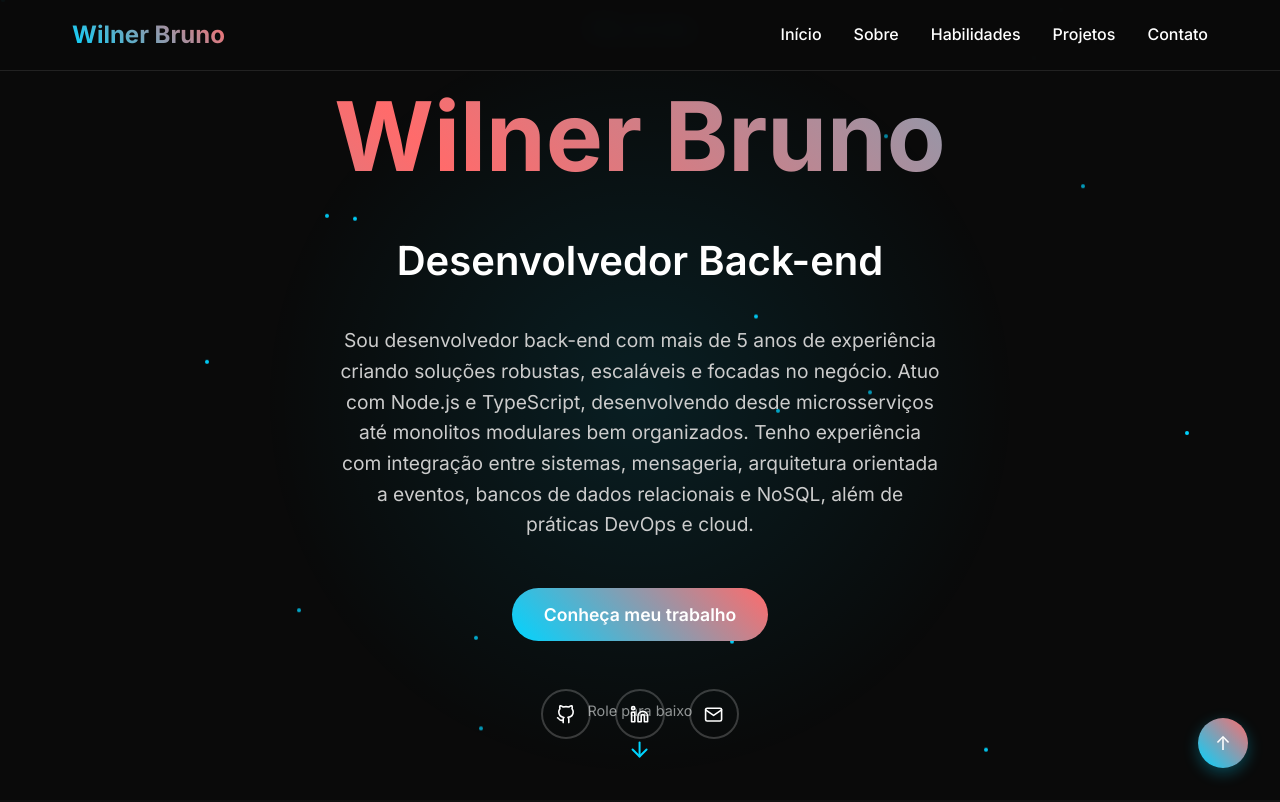
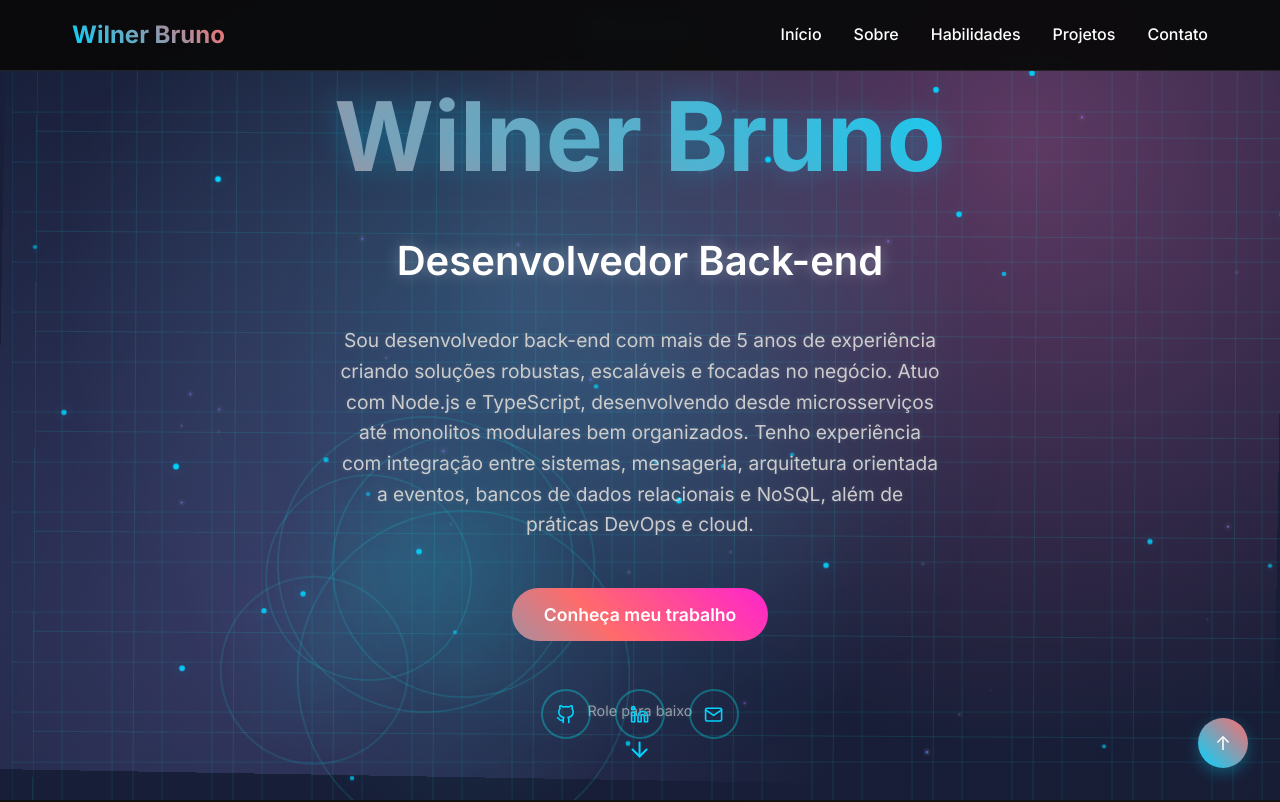
Before and after one commit to wilner2/website, a React (Create React App) app: page / in a window 1280 px wide. Shown: the top 802 px of the page. Built offline with nearby package versions, Linux system fonts and the light colour scheme.

Commit message:
feat: adiciona background tech com gradiente animado e efeitos visuais

```diff
--- a/src/components/Hero.js
+++ b/src/components/Hero.js
@@ -23,6 +23,49 @@ const BackgroundGradient = styled.div`
   z-index: 1;
 `;
 
+// Grid tech animado
+const TechGrid = styled.div`
+  position: absolute;
+  top: 0;
+  left: 0;
+  right: 0;
+  bottom: 0;
+  background-image:
+    linear-gradient(rgba(0, 255, 255, 0.1) 1px, transparent 1px),
+    linear-gradient(90deg, rgba(0, 255, 255, 0.1) 1px, transparent 1px);
+  background-size: 100px 100px;
+  animation: gridFloat 20s linear infinite;
+  z-index: 1;
+  pointer-events: none;
+
+  @keyframes gridFloat {
+    0% {
+      transform: translate(0, 0) rotate(0deg);
+    }
+    100% {
+      transform: translate(100px, 100px) rotate(1deg);
+    }
+  }
+`;
+
+// Círculos tech flutuantes
+const TechCircles = styled.div`
+  position: absolute;
+  top: 0;
+  left: 0;
+  right: 0;
+  bottom: 0;
+  z-index: 1;
+  pointer-events: none;
+`;
+
+const TechCircle = styled(motion.div)`
+  position: absolute;
+  border: 1px solid rgba(0, 255, 255, 0.3);
+  border-radius: 50%;
+  background: radial-gradient(circle, rgba(0, 255, 255, 0.1) 0%, transparent 70%);
+`;
+
 const Content = styled.div`
   max-width: 1200px;
   width: 100%;
@@ -37,18 +80,21 @@ const Greeting = styled(motion.h2)`
   color: #00d4ff;
   margin-bottom: 1rem;
   opacity: 0.9;
+  text-shadow: 0 0 10px rgba(0, 212, 255, 0.5);
 `;
 
 const Name = styled(motion.h1)`
   font-size: clamp(3rem, 8vw, 6rem);
   font-weight: 700;
   margin-bottom: 1rem;
-  background: linear-gradient(45deg, #00d4ff, #ff6b6b, #00d4ff);
-  background-size: 200% 200%;
+  background: linear-gradient(45deg, #00d4ff, #ff6b6b, #00d4ff, #ff00ff);
+  background-size: 300% 300%;
   -webkit-background-clip: text;
   -webkit-text-fill-color: transparent;
   background-clip: text;
-  animation: gradientShift 3s ease-in-out infinite;
+  animation: gradientShift 4s ease-in-out infinite;
+  text-shadow: 0 0 30px rgba(0, 212, 255, 0.3);
+  position: relative;
 `;
 
 const Title = styled(motion.h2)`
@@ -57,6 +103,7 @@ const Title = styled(motion.h2)`
   color: #ffffff;
   margin-bottom: 2rem;
   opacity: 0.9;
+  text-shadow: 0 0 15px rgba(255, 255, 255, 0.3);
 `;
 
 const Description = styled(motion.p)`
@@ -66,10 +113,12 @@ const Description = styled(motion.p)`
   margin: 0 auto 3rem;
   line-height: 1.6;
   opacity: 0.8;
+  text-shadow: 0 0 5px rgba(204, 204, 204, 0.2);
 `;
 
 const CTAButton = styled(motion.button)`
-  background: linear-gradient(45deg, #00d4ff, #ff6b6b);
+  background: linear-gradient(45deg, #00d4ff, #ff6b6b, #ff00ff);
+  background-size: 200% 200%;
   color: white;
   border: none;
   padding: 1rem 2rem;
@@ -78,10 +127,38 @@ const CTAButton = styled(motion.button)`
   border-radius: 50px;
   cursor: pointer;
   margin-bottom: 3rem;
-  transition: transform 0.3s ease;
+  transition: all 0.3s ease;
+  position: relative;
+  overflow: hidden;
+  animation: buttonGlow 3s ease-in-out infinite;
+
+  &::before {
+    content: '';
+    position: absolute;
+    top: 0;
+    left: -100%;
+    width: 100%;
+    height: 100%;
+    background: linear-gradient(90deg, transparent, rgba(255, 255, 255, 0.2), transparent);
+    transition: left 0.5s;
+  }
+
+  &:hover::before {
+    left: 100%;
+  }
 
   &:hover {
     transform: translateY(-2px);
+    box-shadow: 0 10px 30px rgba(0, 212, 255, 0.3);
+  }
+
+  @keyframes buttonGlow {
+    0%, 100% {
+      background-position: 0% 50%;
+    }
+    50% {
+      background-position: 100% 50%;
+    }
   }
 `;
 
@@ -98,16 +175,35 @@ const SocialLink = styled(motion.a)`
   justify-content: center;
   width: 50px;
   height: 50px;
-  border: 2px solid rgba(255, 255, 255, 0.2);
+  border: 2px solid rgba(0, 255, 255, 0.3);
   border-radius: 50%;
-  color: white;
+  color: #00d4ff;
   font-size: 1.2rem;
   transition: all 0.3s ease;
+  position: relative;
+  overflow: hidden;
+
+  &::before {
+    content: '';
+    position: absolute;
+    top: 0;
+    left: 0;
+    right: 0;
+    bottom: 0;
+    background: radial-gradient(circle, rgba(0, 255, 255, 0.2) 0%, transparent 70%);
+    opacity: 0;
+    transition: opacity 0.3s ease;
+  }
 
   &:hover {
     border-color: #00d4ff;
-    color: #00d4ff;
+    color: #ffffff;
     transform: translateY(-2px);
+    box-shadow: 0 5px 15px rgba(0, 212, 255, 0.3);
+
+    &::before {
+      opacity: 1;
+    }
   }
 `;
 
@@ -127,11 +223,13 @@ const ScrollIndicator = styled(motion.div)`
 const ScrollText = styled.span`
   font-size: 0.9rem;
   opacity: 0.7;
+  text-shadow: 0 0 5px rgba(204, 204, 204, 0.3);
 `;
 
 const ScrollIcon = styled(motion.div)`
   font-size: 1.5rem;
   color: #00d4ff;
+  text-shadow: 0 0 10px rgba(0, 212, 255, 0.5);
 `;
 
 const FloatingElements = styled.div`
@@ -151,6 +249,27 @@ const FloatingElement = styled(motion.div)`
   background: #00d4ff;
   border-radius: 50%;
   opacity: 0.6;
+  box-shadow: 0 0 10px rgba(0, 212, 255, 0.5);
+`;
+
+// Partículas tech mais elaboradas
+const TechParticles = styled.div`
+  position: absolute;
+  top: 0;
+  left: 0;
+  right: 0;
+  bottom: 0;
+  z-index: 1;
+  pointer-events: none;
+`;
+
+const TechParticle = styled(motion.div)`
+  position: absolute;
+  width: 2px;
+  height: 2px;
+  background: linear-gradient(45deg, #00d4ff, #ff00ff);
+  border-radius: 50%;
+  box-shadow: 0 0 5px currentColor;
 `;
 
 const keyframes = `
@@ -176,7 +295,7 @@ function Hero() {
     }
   };
 
-  const floatingElements = Array.from({ length: 20 }, (_, i) => ({
+  const floatingElements = Array.from({ length: 30 }, (_, i) => ({
     id: i,
     x: Math.random() * 100,
     y: Math.random() * 100,
@@ -184,10 +303,52 @@ function Hero() {
     duration: 3 + Math.random() * 2
   }));
 
+  const techCircles = Array.from({ length: 5 }, (_, i) => ({
+    id: i,
+    size: 100 + Math.random() * 200,
+    x: Math.random() * 100,
+    y: Math.random() * 100,
+    delay: Math.random() * 3
+  }));
+
+  const techParticles = Array.from({ length: 50 }, (_, i) => ({
+    id: i,
+    x: Math.random() * 100,
+    y: Math.random() * 100,
+    delay: Math.random() * 5,
+    duration: 2 + Math.random() * 3
+  }));
+
   return (
     <HeroSection id="início">
       <StyleSheet />
       <BackgroundGradient />
+      <TechGrid />
+
+      <TechCircles>
+        {techCircles.map((circle) => (
+          <TechCircle
+            key={circle.id}
+            style={{
+              width: circle.size,
+              height: circle.size,
+              left: `${circle.x}%`,
+              top: `${circle.y}%`
+            }}
+            animate={{
+              scale: [1, 1.2, 1],
+              opacity: [0.3, 0.6, 0.3],
+              rotate: [0, 180, 360]
+            }}
+            transition={{
+              duration: 10,
+              delay: circle.delay,
+              repeat: Infinity,
+              ease: "easeInOut"
+            }}
+          />
+        ))}
+      </TechCircles>
 
       <FloatingElements>
         {floatingElements.map((element) => (
@@ -199,7 +360,8 @@ function Hero() {
             }}
             animate={{
               y: [0, -20, 0],
-              opacity: [0.6, 1, 0.6]
+              opacity: [0.6, 1, 0.6],
+              scale: [1, 1.5, 1]
             }}
             transition={{
               duration: element.duration,
@@ -210,6 +372,30 @@ function Hero() {
           />
         ))}
       </FloatingElements>
+
+      <TechParticles>
+        {techParticles.map((particle) => (
+          <TechParticle
+            key={particle.id}
+            style={{
+              left: `${particle.x}%`,
+              top: `${particle.y}%`
+            }}
+            animate={{
+              y: [0, -30, 0],
+              x: [0, Math.random() * 20 - 10, 0],
+              opacity: [0, 1, 0],
+              scale: [0, 1, 0]
+            }}
+            transition={{
+              duration: particle.duration,
+              delay: particle.delay,
+              repeat: Infinity,
+              ease: "easeInOut"
+            }}
+          />
+        ))}
+      </TechParticles>
 
       <Content>
         <Greeting
--- a/src/index.css
+++ b/src/index.css
@@ -10,9 +10,81 @@ body {
     sans-serif;
   -webkit-font-smoothing: antialiased;
   -moz-osx-font-smoothing: grayscale;
-  background-color: #0a0a0a;
+  background: linear-gradient(-45deg, #0a0a0a, #1a1a2e, #16213e, #0f3460);
+  background-size: 400% 400%;
+  animation: gradientShift 15s ease infinite;
   color: #ffffff;
   line-height: 1.6;
+  position: relative;
+  overflow-x: hidden;
+}
+
+/* Animação do gradiente */
+@keyframes gradientShift {
+  0% {
+    background-position: 0% 50%;
+  }
+  50% {
+    background-position: 100% 50%;
+  }
+  100% {
+    background-position: 0% 50%;
+  }
+}
+
+/* Efeito de partículas tech */
+body::before {
+  content: '';
+  position: fixed;
+  top: 0;
+  left: 0;
+  width: 100%;
+  height: 100%;
+  background-image:
+    radial-gradient(circle at 20% 80%, rgba(120, 119, 198, 0.3) 0%, transparent 50%),
+    radial-gradient(circle at 80% 20%, rgba(255, 119, 198, 0.3) 0%, transparent 50%),
+    radial-gradient(circle at 40% 40%, rgba(120, 219, 255, 0.2) 0%, transparent 50%);
+  pointer-events: none;
+  z-index: -1;
+  animation: particleFloat 20s ease-in-out infinite;
+}
+
+@keyframes particleFloat {
+  0%, 100% {
+    transform: translateY(0px) rotate(0deg);
+  }
+  33% {
+    transform: translateY(-20px) rotate(1deg);
+  }
+  66% {
+    transform: translateY(10px) rotate(-1deg);
+  }
+}
+
+/* Linhas de grid tech */
+body::after {
+  content: '';
+  position: fixed;
+  top: 0;
+  left: 0;
+  width: 100%;
+  height: 100%;
+  background-image:
+    linear-gradient(rgba(0, 255, 255, 0.1) 1px, transparent 1px),
+    linear-gradient(90deg, rgba(0, 255, 255, 0.1) 1px, transparent 1px);
+  background-size: 50px 50px;
+  pointer-events: none;
+  z-index: -1;
+  animation: gridMove 30s linear infinite;
+}
+
+@keyframes gridMove {
+  0% {
+    transform: translate(0, 0);
+  }
+  100% {
+    transform: translate(50px, 50px);
+  }
 }
 
 code {
@@ -44,3 +116,32 @@ img {
   max-width: 100%;
   height: auto;
 }
+
+/* Efeito de brilho tech para elementos */
+.tech-glow {
+  position: relative;
+}
+
+.tech-glow::before {
+  content: '';
+  position: absolute;
+  top: -2px;
+  left: -2px;
+  right: -2px;
+  bottom: -2px;
+  background: linear-gradient(45deg, #00ffff, #ff00ff, #ffff00, #00ffff);
+  background-size: 400% 400%;
+  animation: glowShift 3s ease-in-out infinite;
+  border-radius: inherit;
+  z-index: -1;
+  opacity: 0.3;
+}
+
+@keyframes glowShift {
+  0%, 100% {
+    background-position: 0% 50%;
+  }
+  50% {
+    background-position: 100% 50%;
+  }
+}
```
